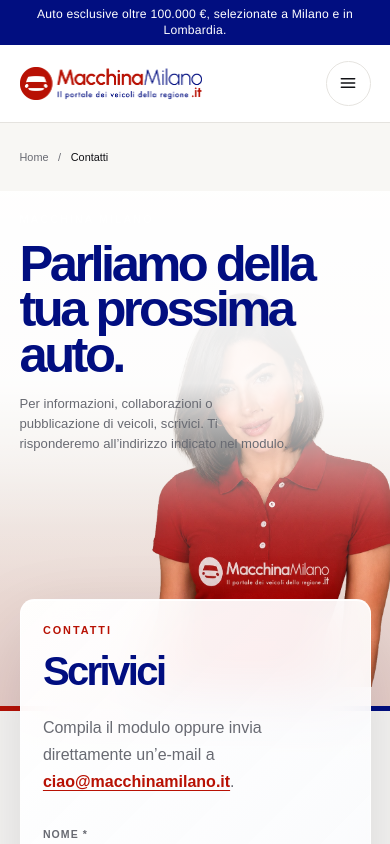
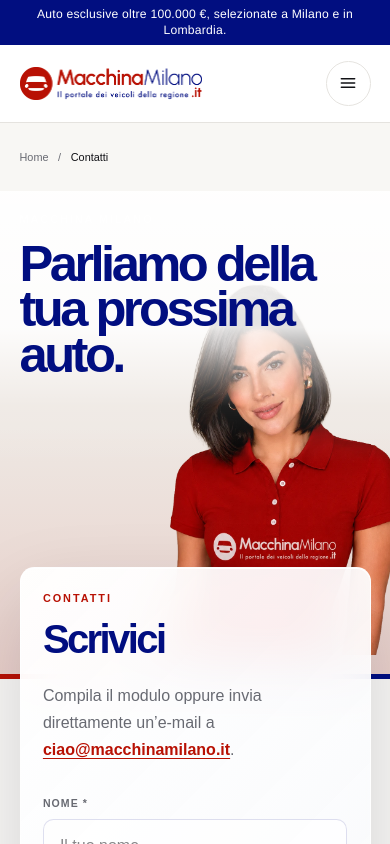
Before and after one commit to ronaldocardoso/macchinamilano, a Next.js app: page /contatti in a window 390 px wide. Shown: the top 844 px of the page. Built offline with nearby package versions, Linux system fonts and the light colour scheme; no server answers.

Commit message:
Refine contact hero on mobile

```diff
--- a/app/globals.css
+++ b/app/globals.css
@@ -3438,9 +3438,9 @@
       linear-gradient(
         180deg,
         rgb(255 255 255 / 98%) 0%,
-        rgb(255 255 255 / 91%) 37%,
-        rgb(255 255 255 / 18%) 64%,
-        transparent 78%
+        rgb(255 255 255 / 88%) 28%,
+        rgb(255 255 255 / 12%) 44%,
+        transparent 56%
       ),
       linear-gradient(0deg, rgb(184 17 4 / 12%), transparent 52%),
       url("/images/contact-model.webp");
@@ -3464,10 +3464,7 @@
   }
 
   .contact-hero__content > p:last-child {
-    max-width: 17rem;
-    margin-top: 1rem;
-    font-size: 0.82rem;
-    line-height: 1.55;
+    display: none;
   }
 
   .contact-form-section {
```
